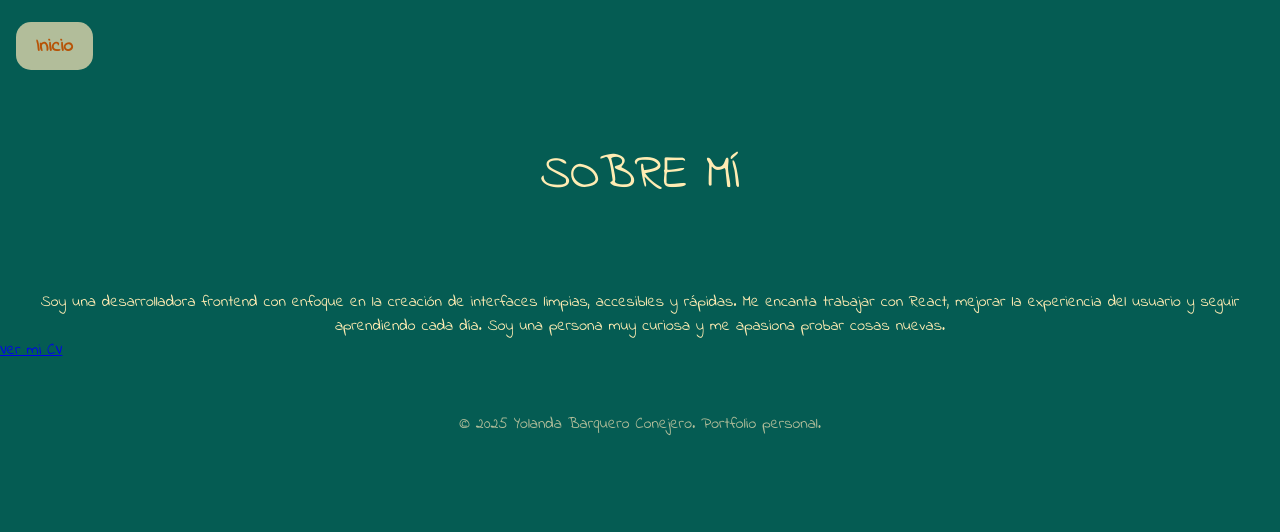
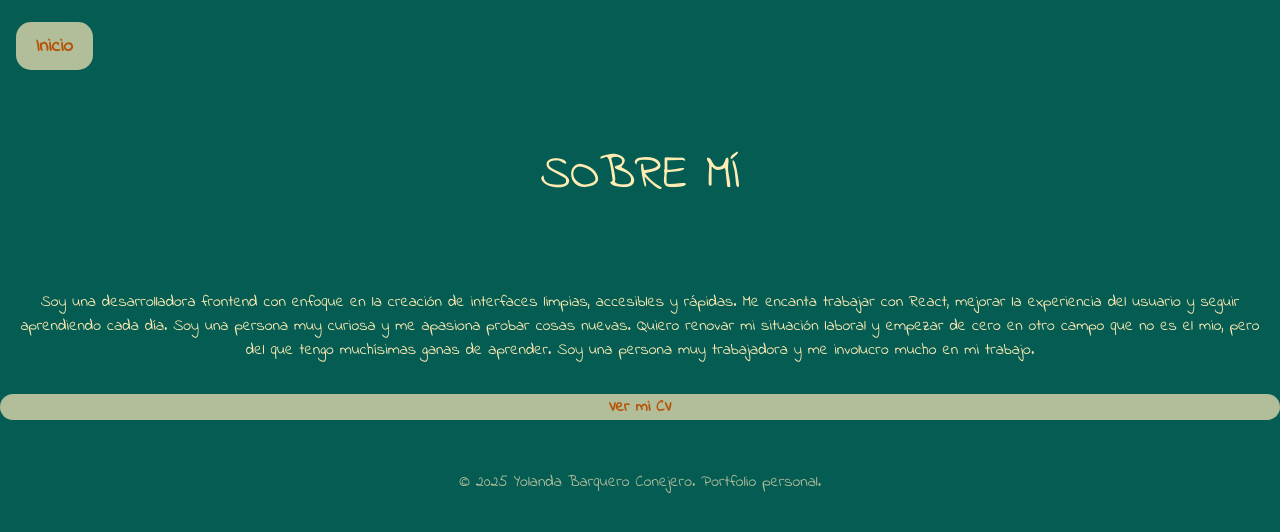
Before and after one commit to Yolanda-bc/my-portfolio, a React (Vite) app: page /about in a window 1280 px wide. Shown: the top 532 px of the page. Built offline with nearby package versions, Linux system fonts and the light colour scheme.

Commit message:
add cv and about

```diff
--- a/src/components/About.jsx
+++ b/src/components/About.jsx
@@ -8,14 +8,12 @@ export default function About() {
         Soy una desarrolladora frontend con enfoque en la creación de interfaces
         limpias, accesibles y rápidas. Me encanta trabajar con React, mejorar la
         experiencia del usuario y seguir aprendiendo cada día. Soy una persona
-        muy curiosa y me apasiona probar cosas nuevas.
+        muy curiosa y me apasiona probar cosas nuevas. Quiero renovar mi
+        situación laboral y empezar de cero en otro campo que no es el mio, pero
+        del que tengo muchísimas ganas de aprender. Soy una persona muy
+        trabajadora y me involucro mucho en mi trabajo.
       </p>
-      <a
-        href="/CV_Yolanda.pdf"
-        target="_blank"
-        rel="noopener noreferrer"
-        className="px-4 py-2 bg-blue-600 text-white rounded-lg hover:bg-blue-700 transition"
-      >
+      <a className="cv" href="/CV_Yolanda.pdf">
         Ver mi CV
       </a>
     </div>
--- a/src/styles/_about.scss
+++ b/src/styles/_about.scss
@@ -3,7 +3,26 @@
      color:#FFECB3;
      text-align: center;
      margin-top: 5rem;
+     margin-left: 1rem;
+     margin-right: 1rem;
 }
 .about {
      font-size: 3rem;
 }
+.cv{
+
+    text-decoration: none;
+    color: #b75306;
+    font-weight: bold;
+    background-color: #b2bd9a;
+    border-radius: 15px;
+    padding: 1px 10px;
+    font-size: 1rem;
+    margin-top: 2rem;
+  display: flex;
+  justify-content: center;
+
+    &:hover {
+      color: #e27508;
+    }
+  }
```
Also changed, not shown: 1 other file (tests, documents, lock files or other folders).
